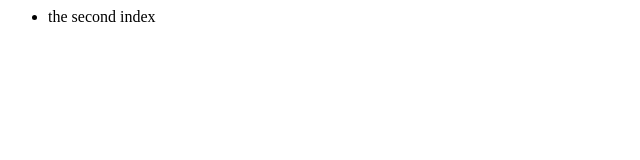
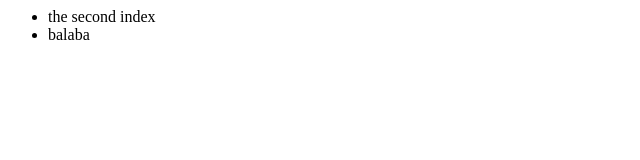
Before and after one commit to ZexuanH/upgraded-couscous, a plain HTML site: page index2.html in a window 1280 px wide. Shown: the full height of the page, 0-640 px from the left. Drawn offline with Linux system fonts and the light colour scheme.

Commit message:
some new change

```diff
--- a/index2.html
+++ b/index2.html
@@ -2,6 +2,7 @@
     <body>
         <ul>
             <li>the second index</li>
+            <li>balaba</li>
         </ul>
     </body>
 </html>
```
